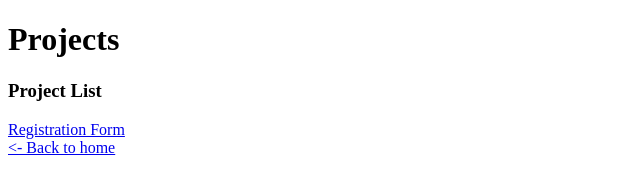
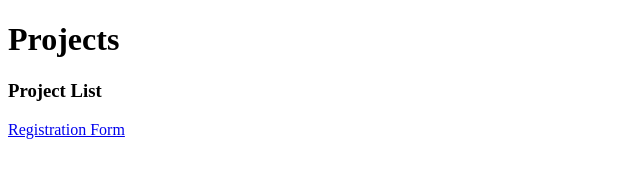
Before and after one commit to ShivprasadP/wd201, a website: page http-server/project.html in a window 1280 px wide. Shown: the whole page, without its empty margins (0-640 px from the left). Drawn offline with Linux system fonts and the light colour scheme.

Commit message:
Update project.html

```diff
--- a/http-server/project.html
+++ b/http-server/project.html
@@ -9,7 +9,5 @@
     <h1>Projects</h1>
     <h3>Project List</h3>
     <a href="./registration">Registration Form</a>
-    <br />
-    <a href="/">&lt;- Back to home</a>
   </body>
 </html>
```
